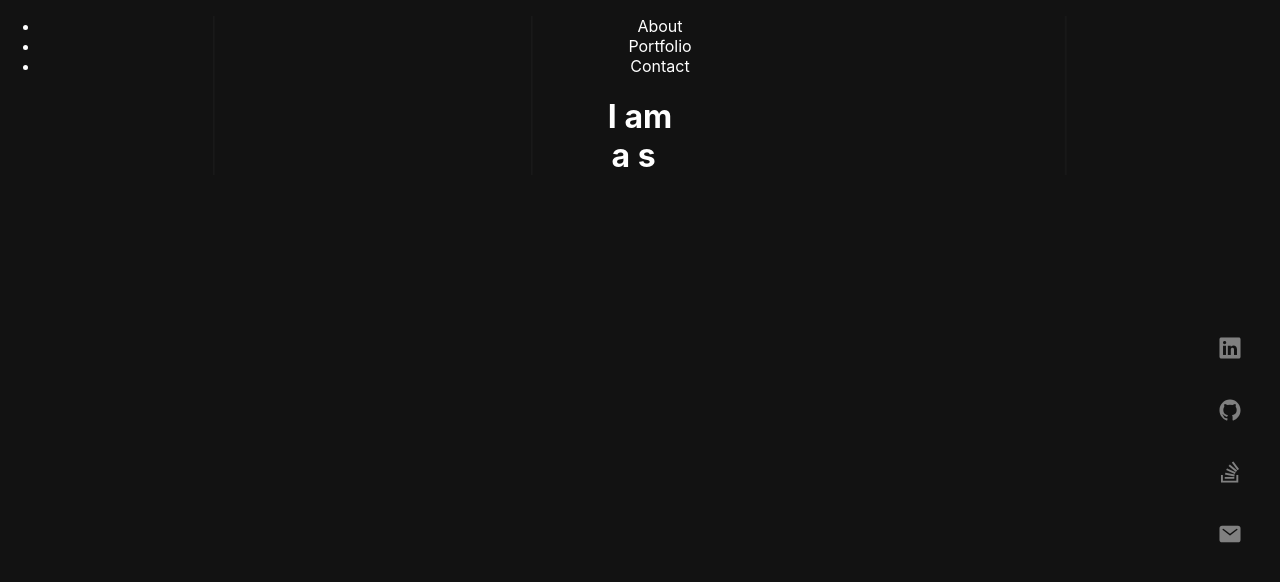
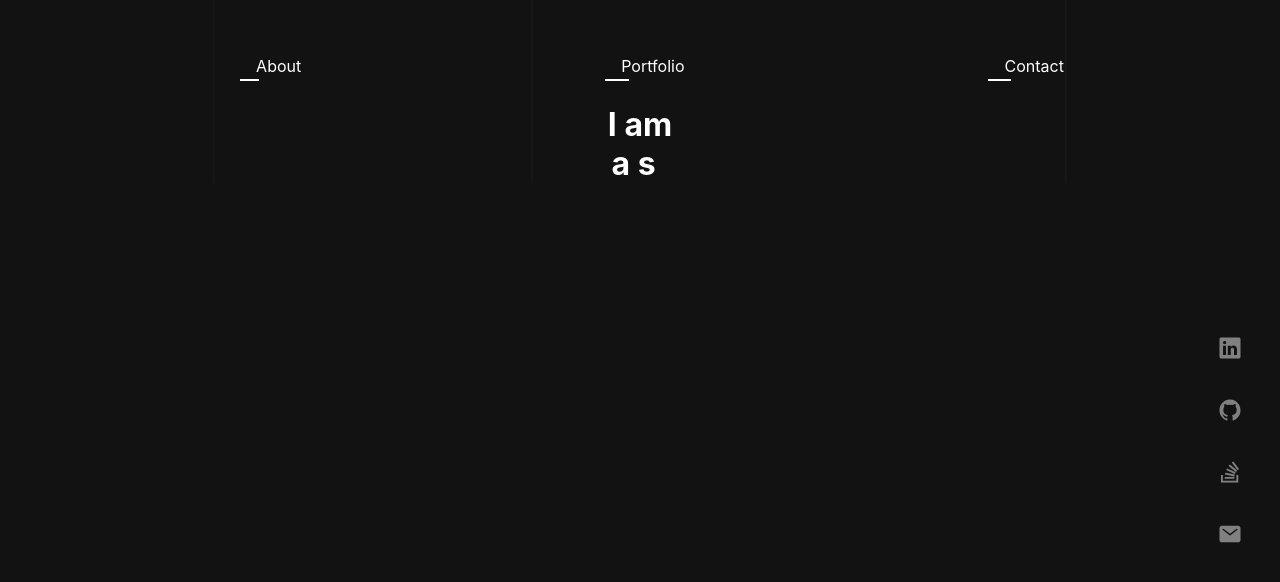
Before and after one commit to BergC/bergc-portfolio, a React (Create React App) app: page / in a window 1280 px wide. Shown: the top 582 px of the page. Built offline with nearby package versions, Linux system fonts and the light colour scheme.

Commit message:
styled navbar

```diff
--- a/src/App.scss
+++ b/src/App.scss
@@ -2,3 +2,4 @@
 
 // Components
 @import './styles/components/contact.scss';
+@import './styles/components/nav.scss';
--- a/src/components/Nav.js
+++ b/src/components/Nav.js
@@ -1,11 +1,20 @@
 import React from 'react';
 
 const Nav = () => (
-    <nav>
-        <ul>
-            <li>About</li>
-            <li>Portfolio</li>
-            <li>Contact</li>
+    <nav className='nav'>
+        <ul className='nav__list'>
+            <li className='nav__list-item'>
+                About
+                <span className='nav__slider'></span>
+            </li>
+            <li className='nav__list-item'>
+                Portfolio
+                <span className='nav__slider'></span>
+            </li>
+            <li className='nav__list-item'>
+                Contact
+                <span className='nav__slider'></span>
+            </li>
         </ul>
     </nav>
 );
--- /dev/null
+++ b/src/styles/components/nav.scss
@@ -0,0 +1,37 @@
+.nav {
+    padding-top: 2rem;
+}
+
+.nav__list {
+    display: flex;
+    list-style-type: none;
+    justify-content: center;
+}
+
+.nav__list-item {
+    display: inline-block;
+    margin: 0 9rem;
+    padding: 0.5rem 1rem;
+    position: relative;
+    transition: all 0.3s ease-out;
+
+    &:hover {
+        color: darken(white, 45%);
+        cursor: pointer;
+    }
+
+    &:hover .nav__slider {
+        width: 100%;
+    }
+}
+
+.nav__slider {
+    background-color: #fff;
+    display: block;
+    height: 0.1rem;
+    left: 0;
+    margin: 0.2rem auto;
+    position: absolute;
+    transition: width 1s ease;
+    width: 25%;
+}
```
